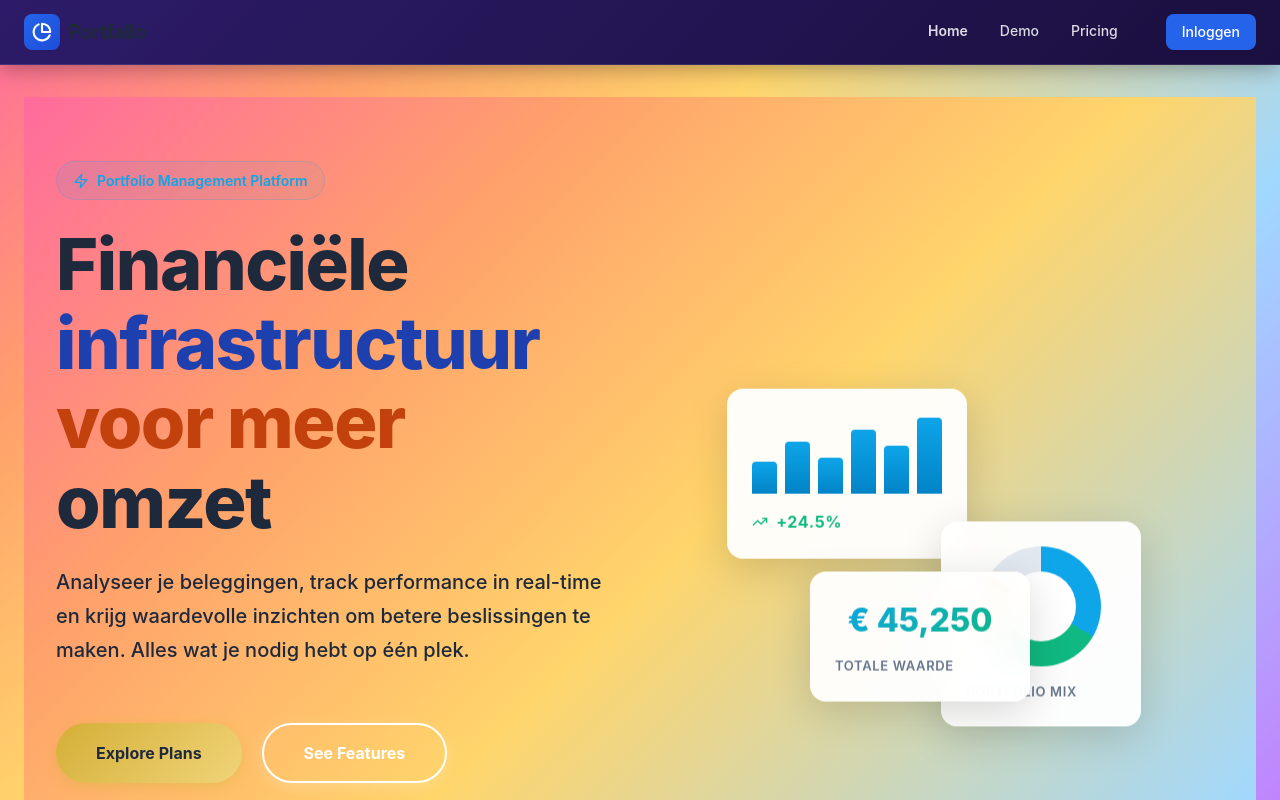
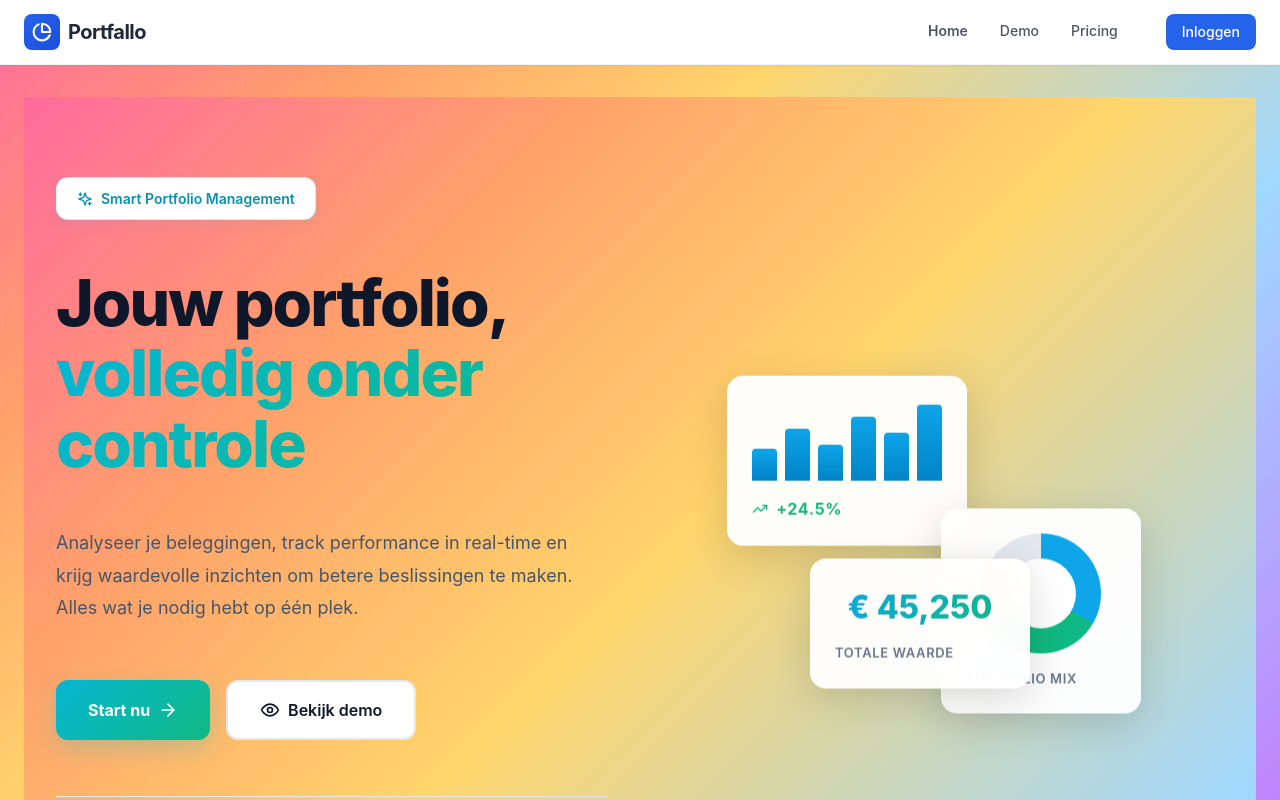
Before and after one commit to Swenvh/Portfallo-Final, a React (Vite) app in the folder project-bolt-github-pkwrl7gt/project/: page / in a window 1280 px wide. Shown: the top 800 px of the page. Built offline with nearby package versions, Linux system fonts and the light colour scheme; no server answers.

Commit message:
Updated index.css

```diff
--- a/project-bolt-github-pkwrl7gt/project/src/index.css
+++ b/project-bolt-github-pkwrl7gt/project/src/index.css
@@ -141,17 +141,17 @@ h3 {
 }
 
 /* =========================
-   NAVBAR POLISH - DELTA STYLE
+   NAVBAR MODERN GLASSMORPHISM
 ========================= */
 
 header {
-  background: linear-gradient(135deg, #2d1b69 0%, #1a0f3e 100%);
-  border-bottom: 1px solid rgba(255, 255, 255, 0.1);
-  backdrop-filter: blur(12px) saturate(180%);
+  background: rgba(255, 255, 255, 0.8);
+  border-bottom: 1px solid rgba(229, 231, 235, 0.5);
+  backdrop-filter: blur(16px) saturate(180%);
   position: sticky;
   top: 0;
   z-index: 40;
-  box-shadow: 0 4px 20px rgba(0, 0, 0, 0.3);
+  box-shadow: 0 1px 3px rgba(0, 0, 0, 0.05);
 }
 
 nav {
@@ -159,7 +159,7 @@ nav {
 }
 
 nav a {
-  color: rgba(255, 255, 255, 0.85);
+  color: #4b5563;
   font-weight: 500;
   transition: all 0.3s ease;
   position: relative;
@@ -167,40 +167,41 @@ nav a {
 }
 
 nav a:hover {
-  color: white;
+  color: #111827;
 }
 
 nav a.active {
-  color: white;
+  color: #111827;
+  font-weight: 600;
 }
 
 nav a.active::after {
   content: '';
   position: absolute;
-  bottom: 0;
+  bottom: -8px;
   left: 0;
   right: 0;
   height: 2px;
-  background: white;
+  background: linear-gradient(90deg, #06b6d4 0%, #10b981 100%);
   border-radius: 1px;
 }
 
 .nav-upgrade {
-  background: linear-gradient(135deg, #d4af37 0%, #f0d478 100%);
-  color: #1e293b;
-  padding: 0.5rem 1.25rem;
-  border-radius: 50px;
+  background: linear-gradient(135deg, #06b6d4 0%, #10b981 100%);
+  color: white;
+  padding: 0.625rem 1.5rem;
+  border-radius: 12px;
   font-weight: 700;
   font-size: 0.875rem;
   border: none;
   cursor: pointer;
   transition: all 0.3s ease;
-  box-shadow: 0 4px 12px rgba(212, 175, 55, 0.4);
+  box-shadow: 0 4px 12px rgba(6, 182, 212, 0.25);
 }
 
 .nav-upgrade:hover {
   transform: translateY(-2px);
-  box-shadow: 0 6px 20px rgba(212, 175, 55, 0.5);
+  box-shadow: 0 8px 24px rgba(6, 182, 212, 0.35);
 }
 
 /* =========================
@@ -278,8 +279,8 @@ tbody tr:hover {
   display: inline-flex;
   align-items: center;
   gap: 0.5rem;
-  background: linear-gradient(135deg, #fef3c7 0%, #fde68a 100%);
-  color: #92400e;
+  background: linear-gradient(135deg, #06b6d4 0%, #10b981 100%);
+  color: white;
   font-size: 0.75rem;
   font-weight: 700;
   padding: 0.375rem 1rem;
@@ -1245,13 +1246,13 @@ tbody tr:hover {
 }
 
 .feature-icon.gold {
-  background: linear-gradient(135deg, rgba(245, 158, 11, 0.15) 0%, rgba(245, 158, 11, 0.05) 100%);
-  color: var(--warning);
+  background: linear-gradient(135deg, rgba(6, 182, 212, 0.15) 0%, rgba(16, 185, 129, 0.15) 100%);
+  color: #0891b2;
 }
 
 .feature-arrow {
   font-size: 1.5rem;
-  color: var(--primary);
+  color: #0891b2;
   opacity: 0;
   transform: translateX(-10px);
   transition: all 0.3s ease;
@@ -1263,13 +1264,13 @@ tbody tr:hover {
 }
 
 .pro-card {
-  background: linear-gradient(135deg, rgba(245, 158, 11, 0.05) 0%, rgba(245, 158, 11, 0.02) 100%);
-  border-color: rgba(245, 158, 11, 0.2);
+  background: linear-gradient(135deg, rgba(6, 182, 212, 0.05) 0%, rgba(16, 185, 129, 0.05) 100%);
+  border-color: rgba(6, 182, 212, 0.2);
 }
 
 .pro-badge-inline {
   display: inline-flex;
-  background: linear-gradient(135deg, var(--warning) 0%, #f59e0b 100%);
+  background: linear-gradient(135deg, #06b6d4 0%, #10b981 100%);
   color: white;
   padding: 0.375rem 0.875rem;
   border-radius: 50px;
@@ -2325,101 +2326,126 @@ tbody tr:hover {
   }
 }
 
-/* ===== STRIPE-STYLE HOMEPAGE ===== */
-
-.hero-title-stripe {
-  font-size: 4.5rem;
+/* ===== MODERN HOMEPAGE ===== */
+
+.hero-section-modern {
+  display: grid;
+  grid-template-columns: 1fr 1fr;
+  gap: 4rem;
+  align-items: center;
+  max-width: 1280px;
+  margin: 0 auto;
+  padding: 5rem 2rem;
+  min-height: 600px;
+}
+
+@media (max-width: 968px) {
+  .hero-section-modern {
+    grid-template-columns: 1fr;
+    gap: 3rem;
+    padding: 3rem 1.5rem;
+  }
+
+  .hero-visual {
+    order: -1;
+  }
+}
+
+.hero-badge-modern {
+  display: inline-flex;
+  align-items: center;
+  gap: 0.5rem;
+  background: white;
+  border: 1px solid rgba(6, 182, 212, 0.2);
+  color: #0891b2;
+  padding: 0.625rem 1.25rem;
+  border-radius: 12px;
+  font-size: 0.875rem;
+  font-weight: 600;
+  width: fit-content;
+  animation: fadeInUp 0.6s ease-out;
+  box-shadow: 0 4px 12px rgba(6, 182, 212, 0.1);
+}
+
+.hero-title-modern {
+  font-size: 4rem;
   font-weight: 800;
   line-height: 1.1;
-  margin: 0;
+  color: #0f172a;
+  margin: 1.5rem 0;
   animation: fadeInUp 0.6s ease-out 0.1s both;
-  letter-spacing: -0.02em;
+  letter-spacing: -0.03em;
 }
 
 @media (max-width: 768px) {
-  .hero-title-stripe {
+  .hero-title-modern {
     font-size: 2.5rem;
   }
 }
 
-.hero-title-stripe .text-dark {
-  color: #1e293b;
-}
-
-.hero-title-stripe .text-blue {
-  color: #1e40af;
-}
-
-.hero-title-stripe .text-orange {
-  color: #c2410c;
-}
-
-.hero-cta-stripe {
-  display: flex;
-  gap: 1.25rem;
-  margin-top: 2rem;
+.gradient-text-modern {
+  background: linear-gradient(135deg, #06b6d4 0%, #10b981 100%);
+  background-clip: text;
+  -webkit-background-clip: text;
+  -webkit-text-fill-color: transparent;
+  display: inline-block;
+}
+
+.hero-subtitle-modern {
+  font-size: 1.125rem;
+  line-height: 1.8;
+  color: #475569;
+  margin: 0 0 2rem 0;
+  animation: fadeInUp 0.6s ease-out 0.2s both;
+  font-weight: 400;
+  max-width: 540px;
+}
+
+.hero-cta-modern {
+  display: flex;
+  gap: 1rem;
   animation: fadeInUp 0.6s ease-out 0.3s both;
   flex-wrap: wrap;
 }
 
-.btn-explore {
+.btn-primary-modern {
   display: inline-flex;
   align-items: center;
-  justify-content: center;
-  background: linear-gradient(135deg, #d4af37 0%, #f0d478 100%);
-  color: #1e293b;
-  padding: 1rem 2.5rem;
-  border-radius: 50px;
+  gap: 0.5rem;
+  background: linear-gradient(135deg, #06b6d4 0%, #10b981 100%);
+  color: white;
+  padding: 1rem 2rem;
+  border-radius: 12px;
   font-weight: 700;
   font-size: 1rem;
   text-decoration: none;
   transition: all 0.3s cubic-bezier(0.4, 0, 0.2, 1);
-  box-shadow: 0 4px 14px rgba(212, 175, 55, 0.4);
-  position: relative;
-  overflow: hidden;
-}
-
-.btn-explore::before {
-  content: '';
-  position: absolute;
-  inset: 0;
-  background: linear-gradient(135deg, #f0d478 0%, #d4af37 100%);
-  opacity: 0;
-  transition: opacity 0.3s ease;
-}
-
-.btn-explore:hover {
-  transform: translateY(-3px);
-  box-shadow: 0 8px 25px rgba(212, 175, 55, 0.5);
-}
-
-.btn-explore:hover::before {
-  opacity: 1;
-}
-
-.btn-explore span {
-  position: relative;
-  z-index: 1;
-}
-
-.btn-features {
+  box-shadow: 0 8px 24px rgba(6, 182, 212, 0.25);
+}
+
+.btn-primary-modern:hover {
+  transform: translateY(-2px);
+  box-shadow: 0 12px 32px rgba(6, 182, 212, 0.35);
+}
+
+.btn-secondary-modern {
   display: inline-flex;
   align-items: center;
-  justify-content: center;
-  background: transparent;
-  color: white;
-  padding: 1rem 2.5rem;
-  border-radius: 50px;
-  font-weight: 700;
+  gap: 0.5rem;
+  background: white;
+  color: #0f172a;
+  padding: 1rem 2rem;
+  border-radius: 12px;
+  font-weight: 600;
   font-size: 1rem;
   text-decoration: none;
-  border: 2px solid white;
+  border: 2px solid #e2e8f0;
   transition: all 0.3s ease;
-  box-shadow: 0 4px 14px rgba(255, 255, 255, 0.2);
-}
-
-.btn-features:hover {
-  background: rgba(255, 255, 255, 0.1);
-  transform: translateY(-3px);
-  box-shadow: 0 8px 25px rgba(255, 255, 255, 0.3);
-}
+}
+
+.btn-secondary-modern:hover {
+  border-color: #06b6d4;
+  color: #0891b2;
+  transform: translateY(-2px);
+  box-shadow: 0 8px 24px rgba(6, 182, 212, 0.15);
+}
--- a/project-bolt-github-pkwrl7gt/project/src/pages/Homepage.jsx
+++ b/project-bolt-github-pkwrl7gt/project/src/pages/Homepage.jsx
@@ -1,35 +1,35 @@
 import { Link } from "react-router-dom";
-import { TrendingUp, Upload, BarChart3, Shield, Zap, Target, Eye } from "lucide-react";
+import { TrendingUp, Upload, BarChart3, Shield, Zap, Target, Eye, Sparkles, ArrowRight } from "lucide-react";
 
 export default function HomePage() {
   return (
     <div className="home-page">
-      <section className="hero-section">
+      <section className="hero-section-modern">
         <div className="hero-content">
-          <div className="hero-badge">
-            <Zap size={16} />
-            <span>Portfolio Management Platform</span>
+          <div className="hero-badge-modern">
+            <Sparkles size={16} />
+            <span>Smart Portfolio Management</span>
           </div>
 
-          <h1 className="hero-title-stripe">
-            <span className="text-dark">Financiële</span>{" "}
-            <span className="text-blue">infrastructuur</span>
+          <h1 className="hero-title-modern">
+            Jouw portfolio,
             <br />
-            <span className="text-orange">voor meer</span>{" "}
-            <span className="text-dark">omzet</span>
+            <span className="gradient-text-modern">volledig onder controle</span>
           </h1>
 
-          <p className="hero-subtitle">
+          <p className="hero-subtitle-modern">
             Analyseer je beleggingen, track performance in real-time en krijg waardevolle inzichten
             om betere beslissingen te maken. Alles wat je nodig hebt op één plek.
           </p>
 
-          <div className="hero-cta-stripe">
-            <Link to="/upload" className="btn-explore">
-              Explore Plans
+          <div className="hero-cta-modern">
+            <Link to="/upload" className="btn-primary-modern">
+              <span>Start nu</span>
+              <ArrowRight size={20} />
             </Link>
-            <Link to="/demo" className="btn-features">
-              See Features
+            <Link to="/demo" className="btn-secondary-modern">
+              <Eye size={20} />
+              <span>Bekijk demo</span>
             </Link>
           </div>
 
```
Also changed, not shown: project-bolt-github-pkwrl7gt/project/src/components/Navigation.jsx (+15 -10 lines).
